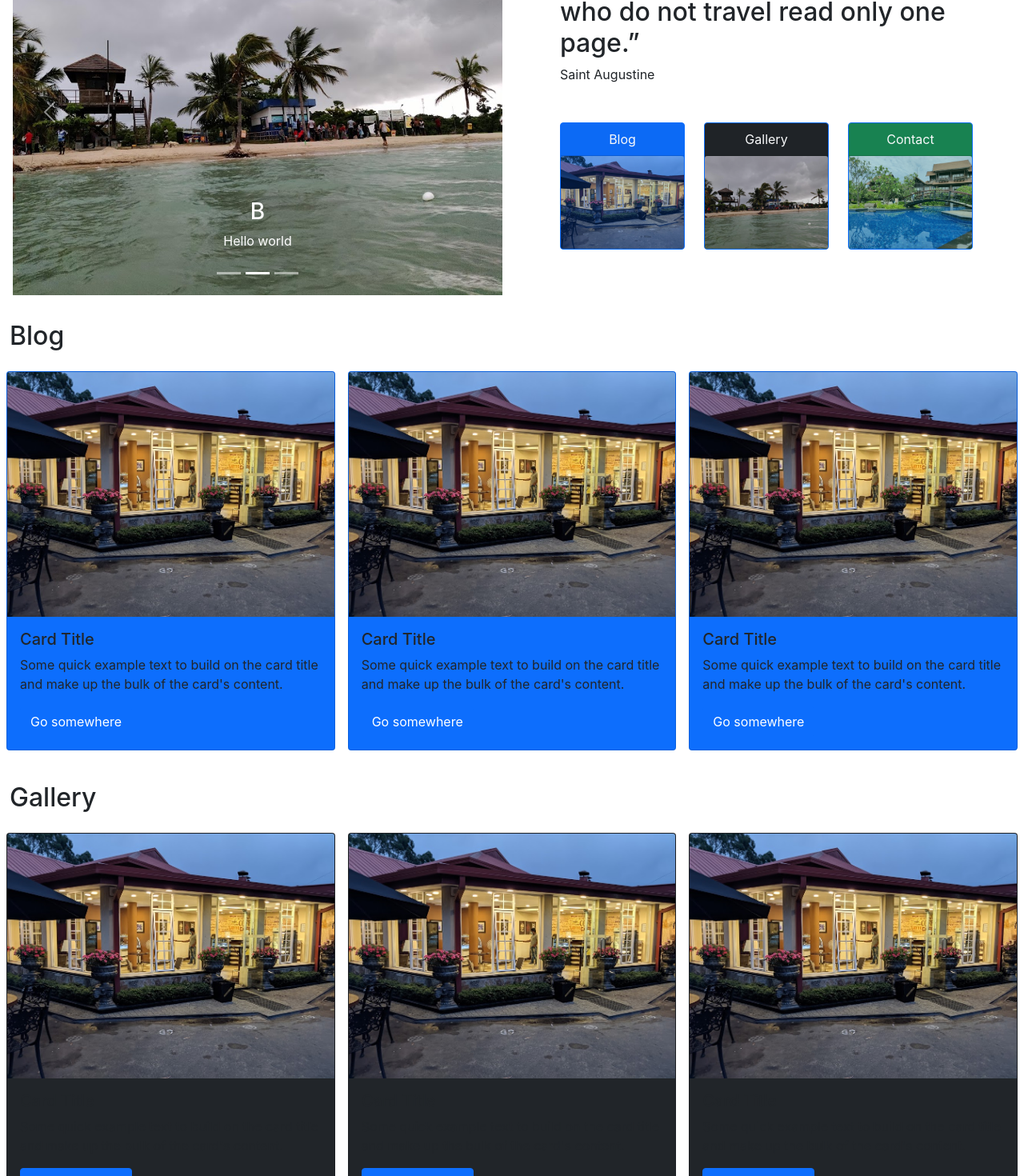
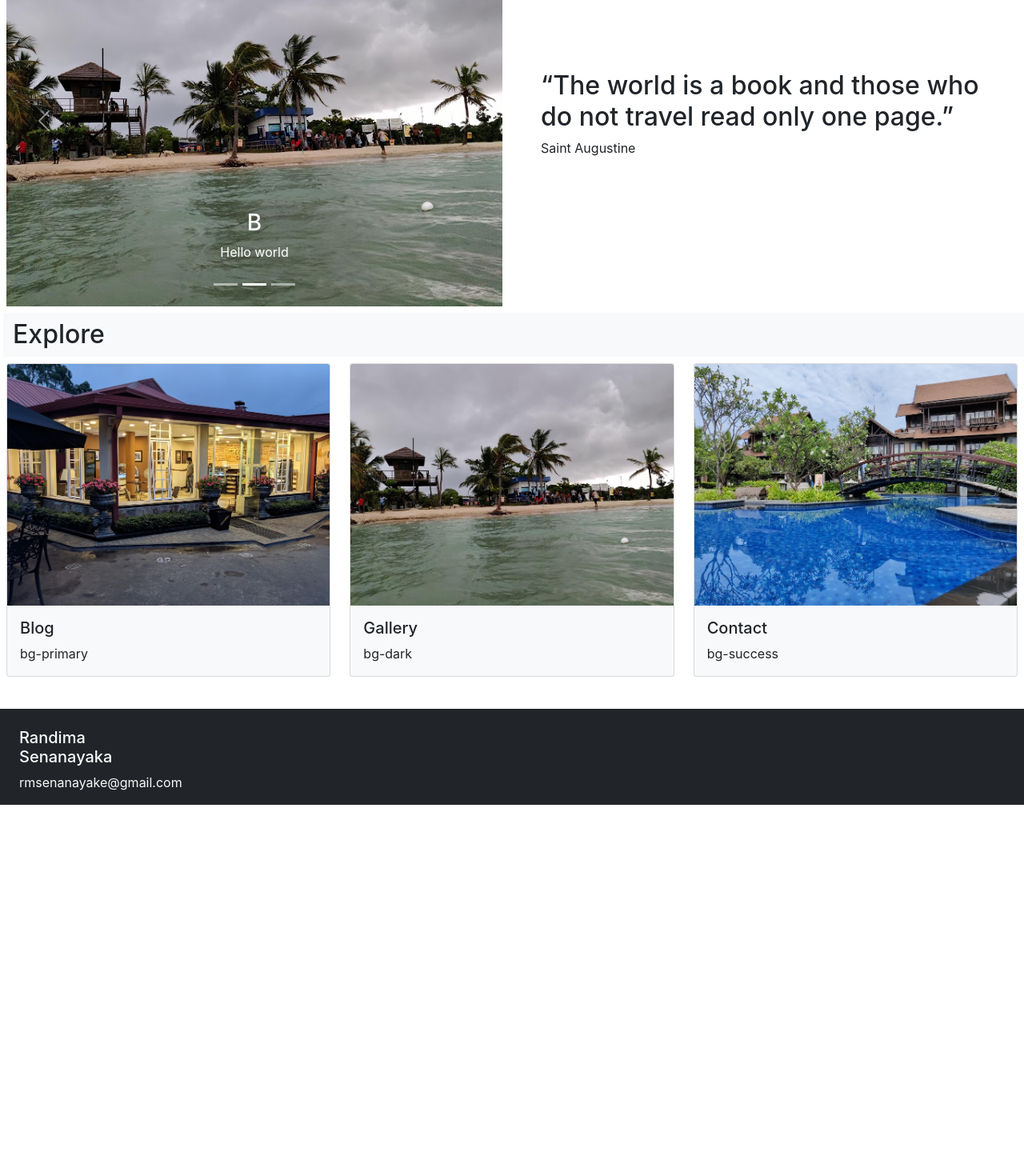
Before and after one commit to randima-s/Traveller, a React (Create React App) app: page / in a window 1280 px wide. Shown: the part 164-1634 px from the top of the page at 80% size. After the commit the page ends 1170 px from the top, so only its background shows below. Built offline with nearby package versions, Linux system fonts and the light colour scheme.

Commit message:
Explore added

```diff
--- a/src/components/HomeBodyComponent.js
+++ b/src/components/HomeBodyComponent.js
@@ -1,53 +1,37 @@
 import React from "react";
-import {Card,Button} from "react-bootstrap";
+import {Card} from "react-bootstrap";
 
-const CardItem=(color)=>(
-    <React.Fragment>
-        <div className="col-lg-4 col-md-4 col-sm-6 p-2">
 
-        <Card  className={color}>
-        <Card.Img variant="top" src="assets/img/1.jpg" />
+function HomeBodyComponent(props){
+
+    const CardItem=props.cards.map((card)=>{
+        return(
+        <React.Fragment>
+        <div className="col-lg-4 col-md-4 col-sm-12 pb-4" >
+
+        <Card  bg="light">
+        <Card.Img variant="top" src={card.image} />
         <Card.Body>
-            <Card.Title>Card Title</Card.Title>
-            <Card.Text>
-            Some quick example text to build on the card title and make up the bulk of
-            the card's content.
+            <Card.Title>{card.title}</Card.Title>
+            <Card.Text>{card.desc}
             </Card.Text>
-            <Button variant="primary">Go somewhere</Button>
         </Card.Body>
         </Card>
         </div>
-    </React.Fragment>
-);
-
-function HomeBodyComponentBlog(props){
-
-
+        </React.Fragment>
+        );
+    });
 
     return(
-        <div className="container-fluid  ">
-        <div className="row my-4">
-        <h2 className="border-primary py-2 ">Blog</h2>
-            {CardItem("bg-primary")}
-            {CardItem("bg-primary")}
-            {CardItem("bg-primary")}
-        </div>
-        </div>
-    );
-}
-
-function HomeBodyComponentGallery(props){
-    return(
-        <div className="container-fluid  ">
-        <div className="row my-4">
-        <h2 className="border-primary py-2 ">Gallery</h2>
-            {CardItem("bg-dark")}
-            {CardItem("bg-dark")}
-            {CardItem("bg-dark")}
+        <div className="container-fluid p-0 ">
+        <div className="row my-2 ">
+        <h2 className="border-primary py-2 ms-2 bg-light">Explore</h2>
+        {CardItem}
         </div>
         </div>
     );
 }
 
 
-export  {HomeBodyComponentBlog,HomeBodyComponentGallery};
+
+export  {HomeBodyComponent};
--- a/src/components/HomeCardComponent.js
+++ /dev/null
@@ -1,25 +0,0 @@
-
- import {Card,Col } from "react-bootstrap";
-
- function HomeCardComponent(props){
-    const HomeTiles=props.hometiles.map((tile)=>{
-        console.log(11);
-        return(
-            <Col lg={4} className=" d-none d-lg-block">
-            <Card className={tile.color} text="light" border="primary">
-            <Card.Header className="text-center ">{tile.title}</Card.Header>
-            <Card.Img  src={tile.image} id="HomeCardImg"/>
-            </Card>
-            </Col>
-        );
-    })
-
-    return(
-        <div className="row w-80 mt-5 " >
-            {HomeTiles}
-        </div>
-    );
-
- }
-
- export default HomeCardComponent;
--- a/src/components/HomeComponent.js
+++ b/src/components/HomeComponent.js
@@ -1,7 +1,6 @@
 import { Component } from "react";
 import CarouselComponent from "./CarouselComponent";
-import HomeCardComponent from "./HomeCardComponent";
-import {HomeBodyComponentBlog,HomeBodyComponentGallery} from "./HomeBodyComponent";
+import {HomeBodyComponent} from "./HomeBodyComponent";
 import {Card} from "react-bootstrap";
 import {LOCATIONS} from "../shared/locations";
 import {HOMETILES} from "../shared/hometiles";
@@ -46,27 +45,25 @@ class HomeComponent extends Component{
         })
 
         const QuoteText=(
-            <div>
-                <h2>“The world is a book and those who do not travel read only one page.”</h2>
+            <div >
+                <h2 className="allign-middle">“The world is a book and those who do not travel read only one page.”</h2>
                 <p>Saint Augustine</p>
             </div>
         );
 
         return(
-            <div className="container-fluid m-0 p-0 ">
-                <div className="row mx-1">
+            <div className="container-fluid m-0 p-2  ">
+                <div className="row ">
                     <div className="col-md-6">
                     <CarouselComponent locations={this.state.locations}/>
                     </div>
                     <div className=" col-md-6 ">
-                        <div className="p-5 ">
+                        <div className="d-flex p-4  align-items-center h-100">
                             {QuoteText}
-                            <HomeCardComponent hometiles={this.state.hometiles}/>
                         </div>
                     </div>
                 </div>
-                <HomeBodyComponentBlog />
-                <HomeBodyComponentGallery />
+                <HomeBodyComponent cards={this.state.hometiles}/>
             </div>
         );
     };
--- a/src/shared/hometiles.js
+++ b/src/shared/hometiles.js
@@ -2,16 +2,16 @@ export const HOMETILES=[
     {
         title:"Blog",
         image:"/assets/img/1.jpg",
-        color:"bg-primary"
+        desc:"bg-primary"
     },
     {
         title:"Gallery",
         image:"/assets/img/2.jpg",
-        color:"bg-dark"
+        desc:"bg-dark"
     },
     {
         title:"Contact",
         image:"/assets/img/3.jpg",
-        color:"bg-success"
+        desc:"bg-success"
     }
 ];
```
Also changed, not shown: src/App.css (line endings or trailing spaces).
